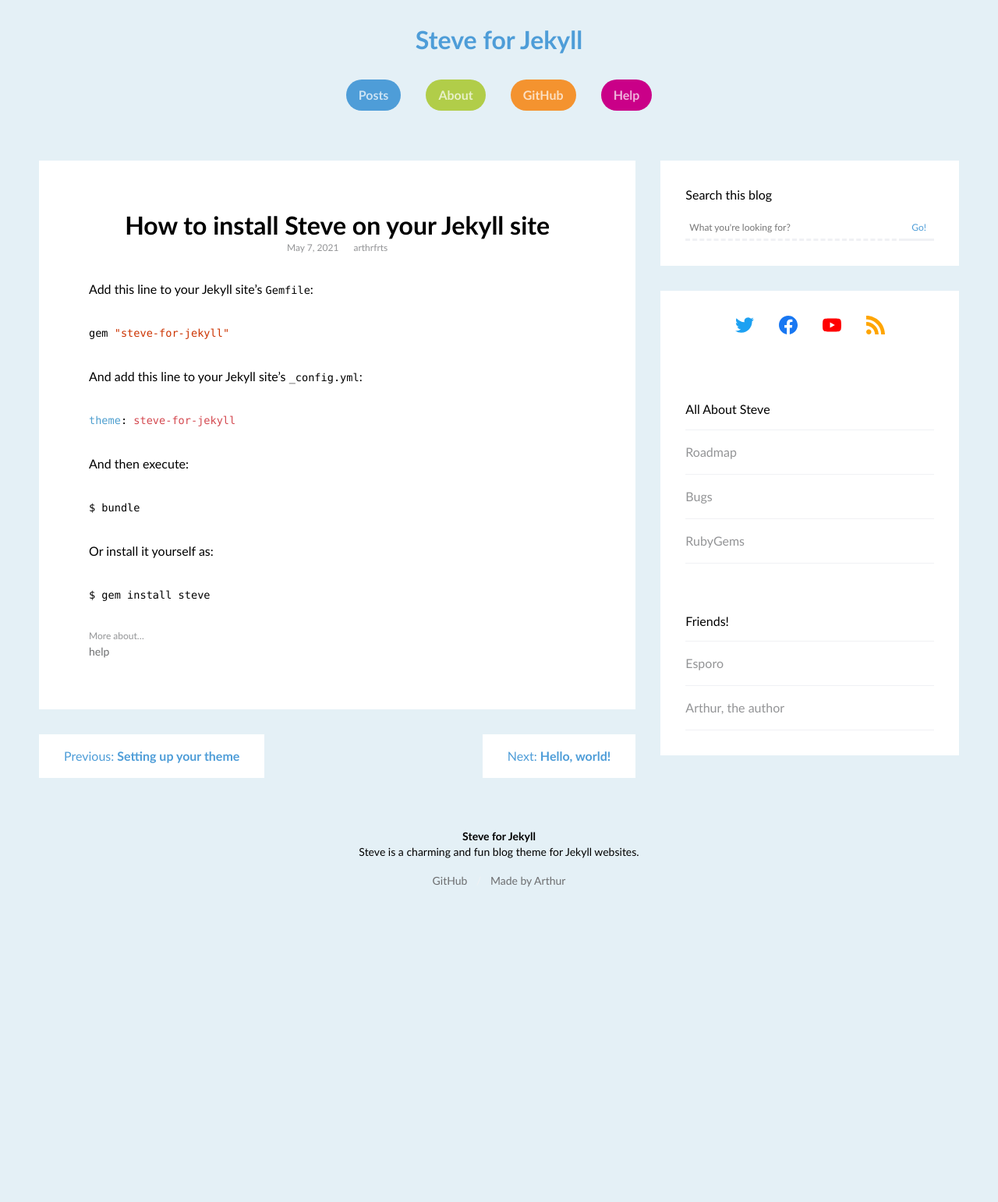
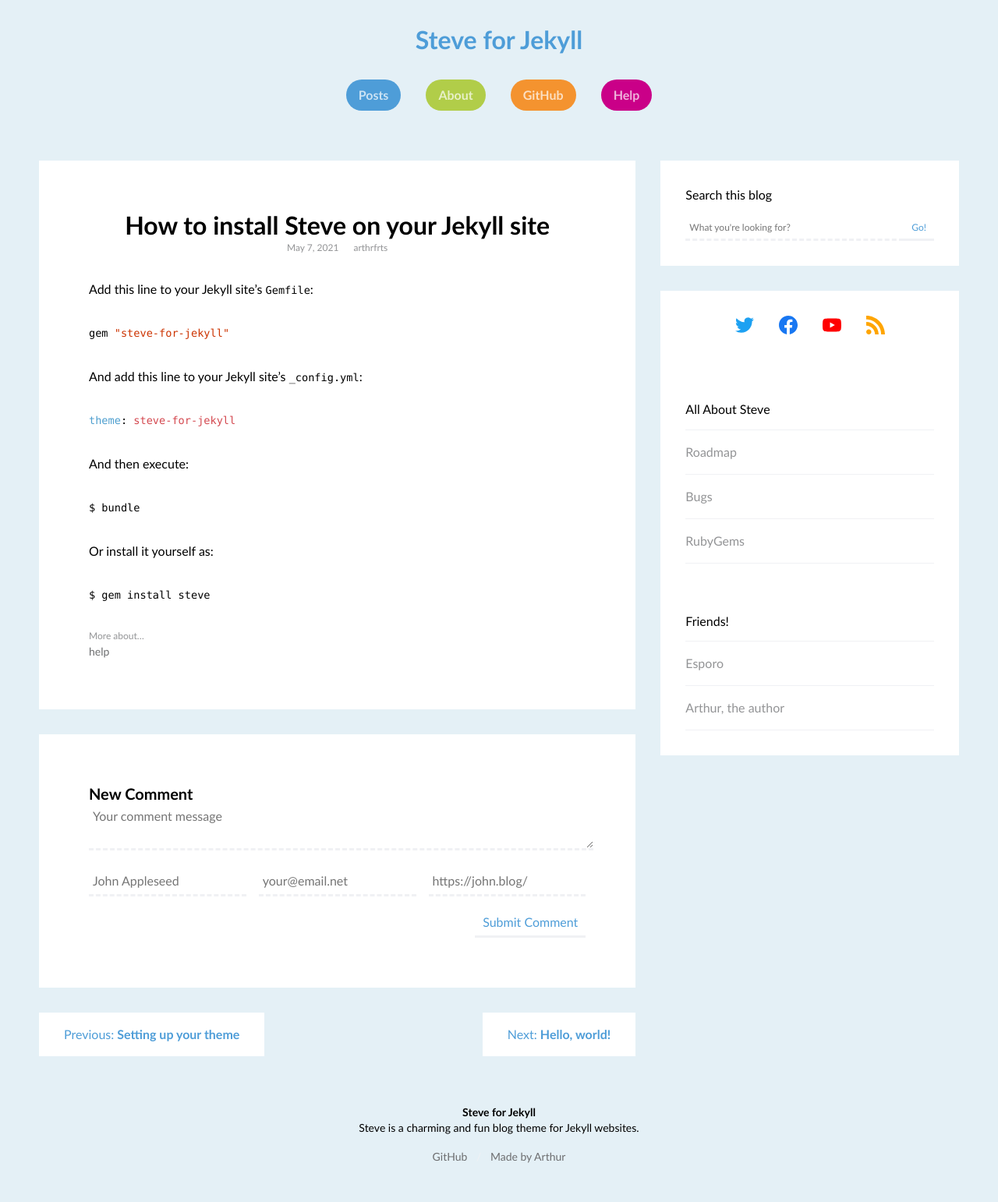
Before and after one commit to esporo/steve, a Jekyll site: the page built from _posts/2021-05-07-how-to-install-steve-on-your-jekyll-site.md, in a window 1280 px wide. Shown: the whole page at 78% size. Built offline with Jekyll 4.4.1, drawn with Linux system fonts in a browser that asks for light colours; before the commit the page ends 1188 px from its top, so only the background shows below that.

Commit message:
creates a comment form

```diff
--- a/_config.yml
+++ b/_config.yml
@@ -12,7 +12,6 @@ baseurl: "/steve/"
 
 # Theme settings
 steve:
-  intensedebate_account: # get one at <https://intensedebate.com/install>
   archives: # Prefixes used with archive titles
     date: Posts from
     tag: More about…
@@ -39,6 +38,25 @@ steve:
     label: Search this blog
     placeholder: What you're looking for?
     submit: Go!
+
+# Comments Settings
+comments:
+  form_title: New Comment
+  staticman_endpoint: "https://sample-staticman.herokuapp.com/v3/github/esporo/steve/comments"
+  fields:
+    name:
+      label: Name
+      placeholder: "John Appleseed"
+    email:
+      label: Email address
+      placeholder: "your@email.net"
+    website:
+      label: Website
+      placeholder: "https://john.blog/"
+    message:
+      label: Message
+      placeholder: Your comment message
+    submit: Submit Comment
 
 
 # Build settings
--- /dev/null
+++ b/_includes/post/comment-form.html
@@ -0,0 +1,64 @@
+<form action="{{ site.comments.staticman_endpoint }}" method="post">
+  <h3 class="form-title">{{ site.comments.form_title }}</h3>
+  <div class="comment-message-area">
+    <label for="comment_message" class="visually-hidden">
+      {{ site.comments.fields.message.label }}
+    </label>
+
+    <textarea
+      id="comment_message"
+      class="message-area"
+      name="fields[message]"
+      placeholder="{{ site.comments.fields.message.placeholder }}"
+      required
+    ></textarea>
+  </div>
+
+  <div class="comment-fields">
+    <label for="comment_name" class="visually-hidden">
+      {{ site.comments.fields.name.label }}
+    </label>
+
+    <input
+      type="text"
+      id="comment_name"
+      class="comment-field"
+      name="fields[name]"
+      placeholder="{{ site.comments.fields.name.placeholder }}"
+      required
+    />
+
+    <label for="comment_email" class="visually-hidden">
+      {{ site.comments.fields.email.label }}
+    </label>
+    <input
+      type="email"
+      id="comment_email"
+      class="comment-field"
+      name="fields[email]"
+      placeholder="{{ site.comments.fields.email.placeholder }}"
+      required
+    />
+
+    <label for="comment_website" class="visually-hidden">
+      {{ site.comments.fields.website.label }}
+    </label>
+    <input
+      type="url"
+      id="comment_website"
+      class="comment-field"
+      name="fields[email]"
+      placeholder="{{ site.comments.fields.website.placeholder }}"
+    />
+  </div>
+
+  <div class="comment-actions">
+    <button class="form-submit" type="submit">
+      Submit Comment
+    </button>
+  </div>
+
+  <input type="hidden" name="options[redirect]" value="{{ page.url |
+  absolute_url }}#comments" />
+  <input type="hidden" name="options[slug]" value="{{ page.slug }}" />
+</form>
--- /dev/null
+++ b/_includes/post/comments.html
@@ -0,0 +1,5 @@
+{% if site.comments.staticman_endpoint and page.comments != false %}
+  <section id="comments" class="content">
+    {% include post/comment-form.html %}
+  </section>
+{% endif %}
--- a/_sass/steve/_base.scss
+++ b/_sass/steve/_base.scss
@@ -22,6 +22,19 @@ body {
   background-color: var(--color-body);
   font-family: var(--font);
   line-height: 1.5;
+}
+
+/*
+  Accessibility helpers
+*/
+.visually-hidden {
+  position: absolute !important;
+  height: 1px;
+  width: 1px;
+  overflow: hidden;
+  clip: rect(1px 1px 1px 1px);
+  clip: rect(1px, 1px, 1px, 1px);
+  white-space: nowrap;
 }
 
 /*
@@ -161,6 +174,7 @@ input[type="search"],
 input[type="tel"],
 input[type="number"],
 input[type="color"],
+input[type="url"],
 input[type="button"],
 input[type="reset"],
 input[type="submit"],
@@ -184,6 +198,7 @@ input[type="search"],
 input[type="tel"],
 input[type="number"],
 input[type="color"],
+input[type="url"],
 textarea {
   border-bottom: 3px dashed var(--color-details-lighter);
   transition: border-bottom-color 250ms ease;
--- a/_sass/steve/_layout.scss
+++ b/_sass/steve/_layout.scss
@@ -352,6 +352,39 @@ label[for="search_terms"] {
   }
 }
 
+// Comments
+
+.comment-message-area {
+  margin-bottom: calc(var(--gap) / 2);
+}
+
+.message-area {
+  width: 100%;
+  resize: vertical;
+}
+
+.comment-fields {
+  display: grid;
+  grid-template-columns: 1fr 1fr 1fr;
+  gap: calc(var(--gap) / 2);
+  margin-bottom: calc(var(--gap) / 2);
+
+  @media screen and (max-width: 800px) {
+    grid-template-columns: 1fr;
+    flex-flow: column nowrap;
+  }
+
+  input {
+    min-width: 0;
+    width: auto;
+  }
+}
+
+.comment-actions {
+  display: flex;
+  justify-content: flex-end;
+}
+
 /*
   Site Footer
 */
```
